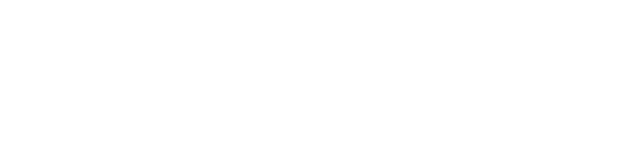
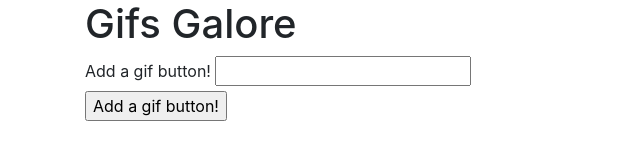
Before and after one commit to ctracey92/giphy, a plain HTML site: page index.html in a window 1280 px wide. Shown: the whole page, without its empty margins (0-640 px from the left). Drawn offline with nearby package versions, Linux system fonts and the light colour scheme.

Commit message:
added in a basic form for testing

```diff
--- a/index.html
+++ b/index.html
@@ -10,7 +10,24 @@
 </head>
 <body>
 
+<div class="container">
+<h1>Gifs Galore</h1>
 
+<div id="buttons-view"></div>
+
+<form id="gifs-form">
+  <label for="gifs-input">Add a gif button!</label>
+  <input type="text" id="gifs-input"><br>
+
+
+  <input id="gifs-movie" type="submit" value="Add a gif button!">
+</form>
+<div id="gifs-view"></div>
+
+
+
+
+</div>
 
 
 
--- a/logic.js
+++ b/logic.js
@@ -12,3 +12,7 @@ function displayGifs (){
         console.log(response);
     })
 }
+
+function renderButtons(){
+
+}
```
